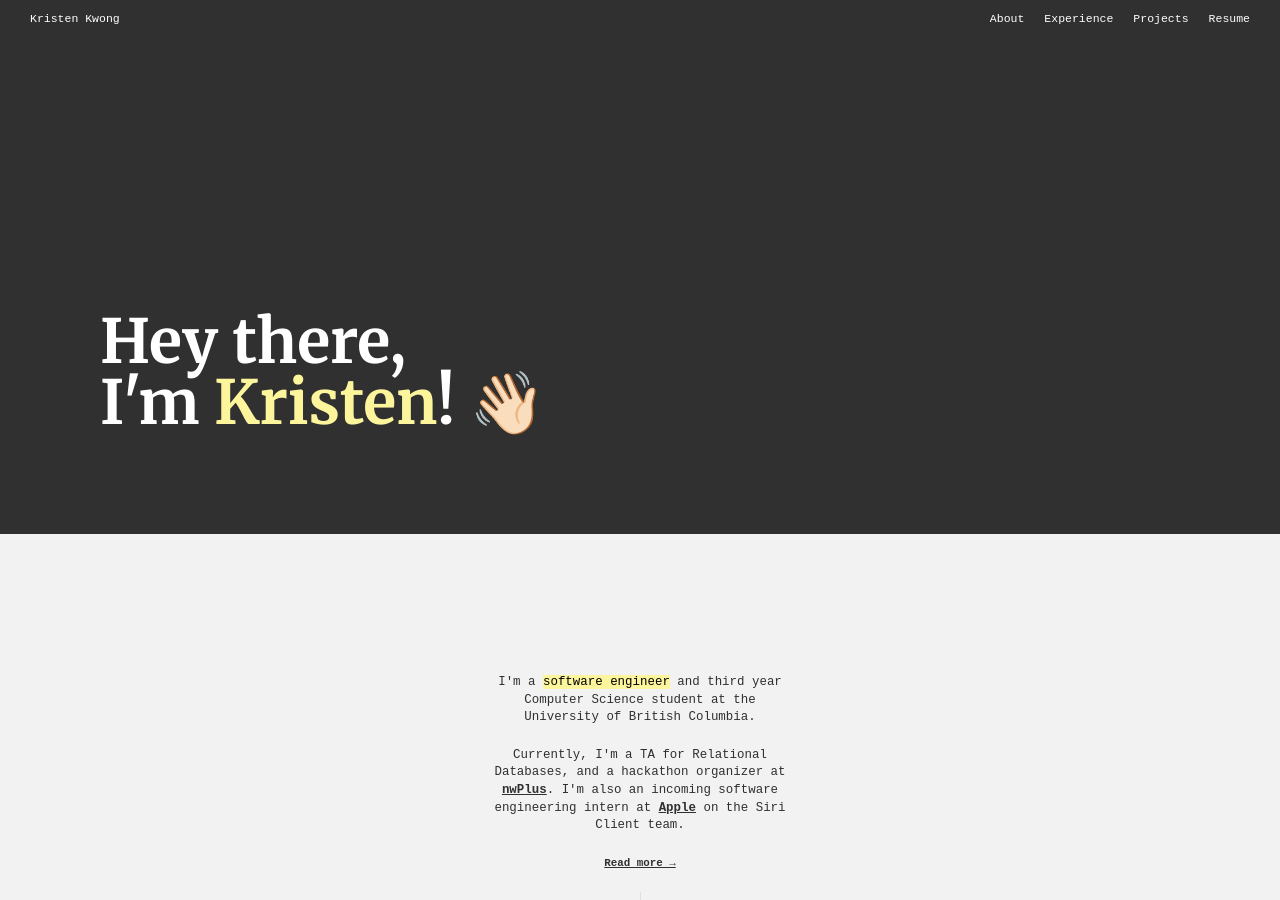
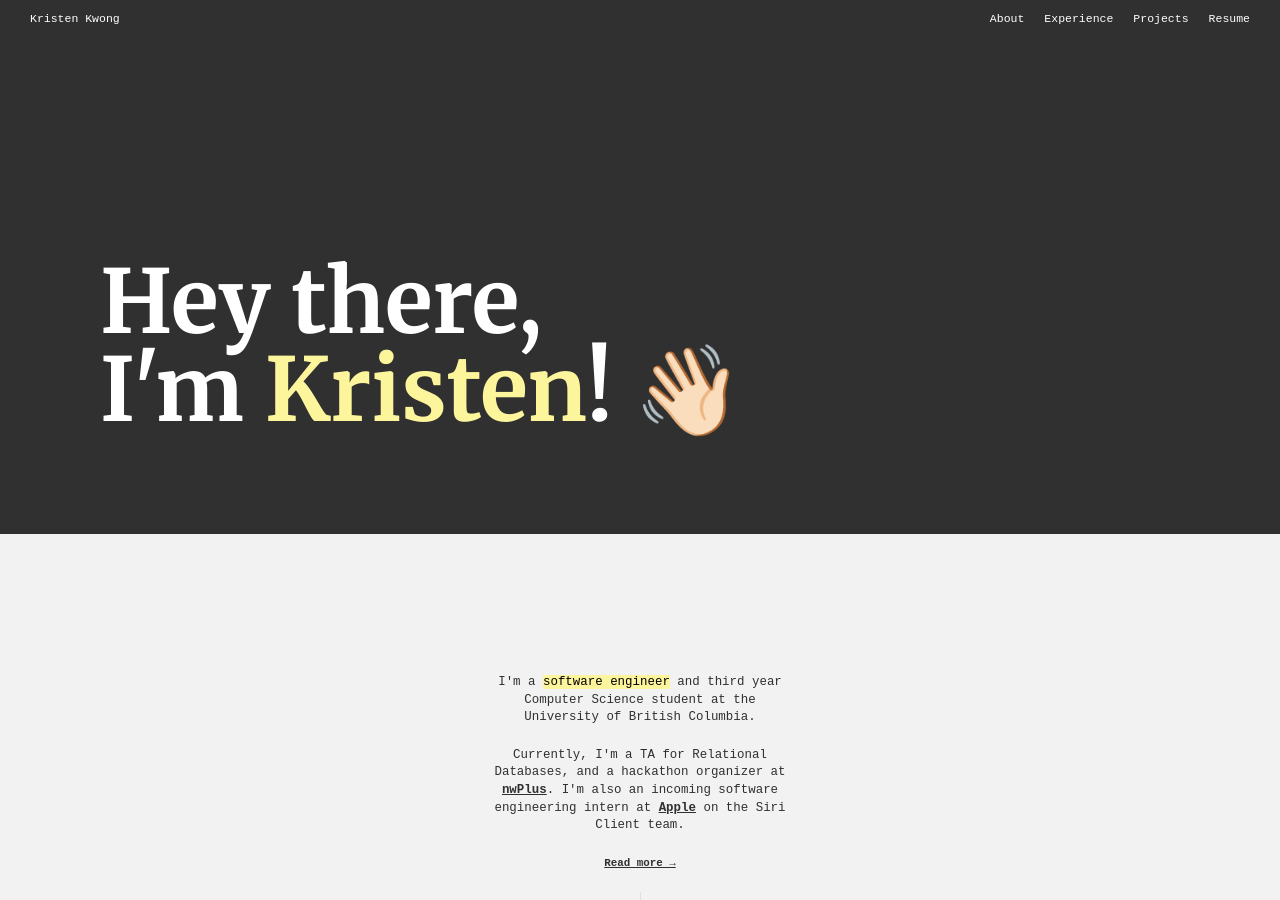
Before and after one commit to kristenkwong/website-2019, a Jekyll site: the page built from index.html, in a window 1280 px wide and 900 px high, scrolled down 366 px. Built offline with Jekyll 4.4.1, drawn with Linux system fonts in a browser that asks for light colours; some web fonts are replaced.

Commit message:
changes to hero font size

```diff
--- a/_sass/main.scss
+++ b/_sass/main.scss
@@ -153,7 +153,7 @@ nav {
 		height: auto;
 		font-family: $font-heading;
 		text-align: left;
-		font-size: $header-font-size;
+		font-size: 6.5em;
 		font-weight: bold;
 		position: absolute;
 		bottom: 100px;
@@ -173,6 +173,7 @@ nav {
 			text-align: top;
 			left: 0px;
 			max-width: 400px;
+			font-size: 3.9em;
 		}
 	}
 }
```
Also changed, not shown: 4 other files.
